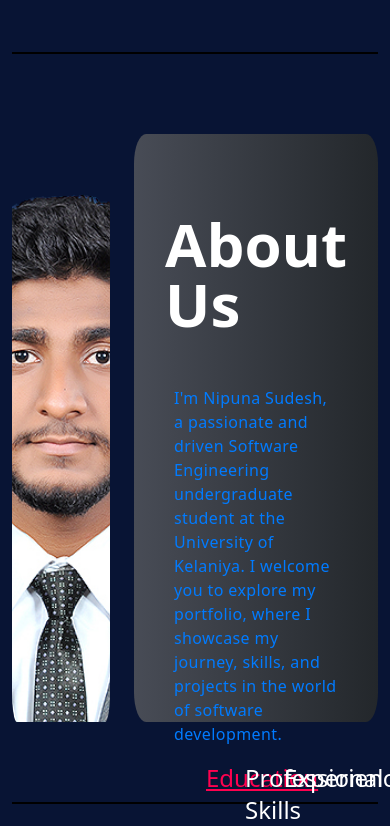
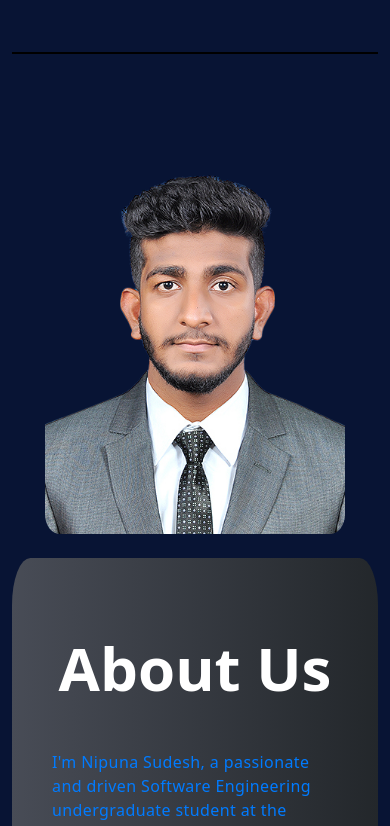
Before and after one commit to NipunaSudesh/react-portfolio, a React (Create React App) app: page / in a window 390 px wide. Shown: the part 1360-2186 px from the top of the page. Built offline with nearby package versions, Linux system fonts and the light colour scheme.

Commit message:
added Media Queries about us components

```diff
--- a/src/Components/About/AboutUs.js
+++ b/src/Components/About/AboutUs.js
@@ -13,19 +13,19 @@ export default function AboutUs() {
   const [activeLink, setActiveLink] = useState('education');
 
   return (
-    <section id="AboutUs" className='w-full h-[750px] pt-20 pb-20 flex border-b-[2px] border-b-black gap-4'>
+    <section id="AboutUs" className='w-full pt-20 pb-20 flex-col lgl:flex lgl:flex-row xl:gap-4 lgl:gap-4 border-b-[2px] border-b-black gap-4'>
 
-      <div className='w-1/3 '>
-        <img className='object-cover w-full h-full rounded-[5%]' alt='myProfile' src={my}/>
+      <div className='w-full lgl:w-1/3 flex flex-col gap-16 pb-4'>
+        <img className='mx-auto object-cover rounded-[5%] w-[300px] h-[400px] lgl:w-[500px] lgl:h-[680px] z-10' alt='myProfile' src={my}/>
       </div>
 
-      <div className='w-2/3 bg-dark p-10 rounded-[5%] bg-gradient-to-r from-[#484c56] to-[#23272b] shadow-shadowOne'>
+      <div className='w-full lgl:w-2/3 flex flex-col gap-16 bg-dark p-10 rounded-[5%] bg-gradient-to-r from-[#484c56] to-[#23272b] shadow-shadowOne'>
         <div className='flex flex-col gap-7'>
           <h1 className='flex justify-center items-center mt-10 text-6xl font-bold text-white'>About Us</h1>
           <p className='text-l tracking-wide mt-3 hover:text-gray-100 duration-300'>I'm Nipuna Sudesh, a passionate and driven Software Engineering undergraduate student at the University of Kelaniya. I welcome you to explore my portfolio, where I showcase my journey, skills, and projects in the world of software development.</p>
         </div>
         <div className='flex flex-col gap-4'>
-          <ul className='w-full grid grid-cols-4 gap-4 text-2xl text-white '>
+          <ul className='w-full sml:flex sml:flex-col sml:gap-2 grid grid-cols-3 gap-4 text-2xl text-white '>
             <li onClick={() => { setEducationData(true); setSkillsData(false); setExperienceData(false); setActiveLink('education'); }}
               className={`cursor-pointer hover:text-designColor ${activeLink === 'education' ? 'underline text-designColor' : ''}`}>
               Education
--- a/src/Components/About/Education.js
+++ b/src/Components/About/Education.js
@@ -6,7 +6,7 @@ export default function Education() {
   return (
 
     <motion.div initial={{opacity:0}} animate={{opacity:1 , transition:{duration:.5}}} className="container mx-auto  ">
-      <div className="w-full grid grid-cols-2 gap-2">
+      <div className="w-full flex flex-col gap-2 lgl:grid lgl:grid-cols-2 lgl:gap-2">
         <AboutDetails title="2006-2016"
         des="Ke/Mw/Mayurapadha National School"
         />
--- a/src/Components/About/Experience.js
+++ b/src/Components/About/Experience.js
@@ -5,7 +5,7 @@ import {motion} from 'framer-motion';
 export default function Experience() {
   return (
     <motion.div initial={{opacity:0}} animate={{opacity:1 , transition:{duration:.5}}} className="container mx-auto">
-      <div className="w-full grid grid-cols-2 gap-2">
+      <div className="w-full flex flex-col gap-2 lgl:grid lgl:grid-cols-2 lgl:gap-2">
         <AboutDetails title="2021-Current"
         des="undergraduate student at university of kelaniya"
         />
--- a/src/Components/About/Skill.js
+++ b/src/Components/About/Skill.js
@@ -5,7 +5,7 @@ import {motion} from 'framer-motion';
 export default function Skill() {
   return (
     <motion.div initial={{opacity:0}} animate={{opacity:1 , transition:{duration:.5}}} className="container mx-auto  ">
-      <div className="w-full grid grid-cols-2 gap-2">
+      <div className="w-full flex flex-col gap-2 lgl:grid lgl:grid-cols-2 lgl:gap-2">
       <AboutDetails title="UI/UX" des="Designing web/App interface"/>
       <AboutDetails title="web Development" des="Web App development"/>
       <AboutDetails title="App Development" des="App Development"/>
```
